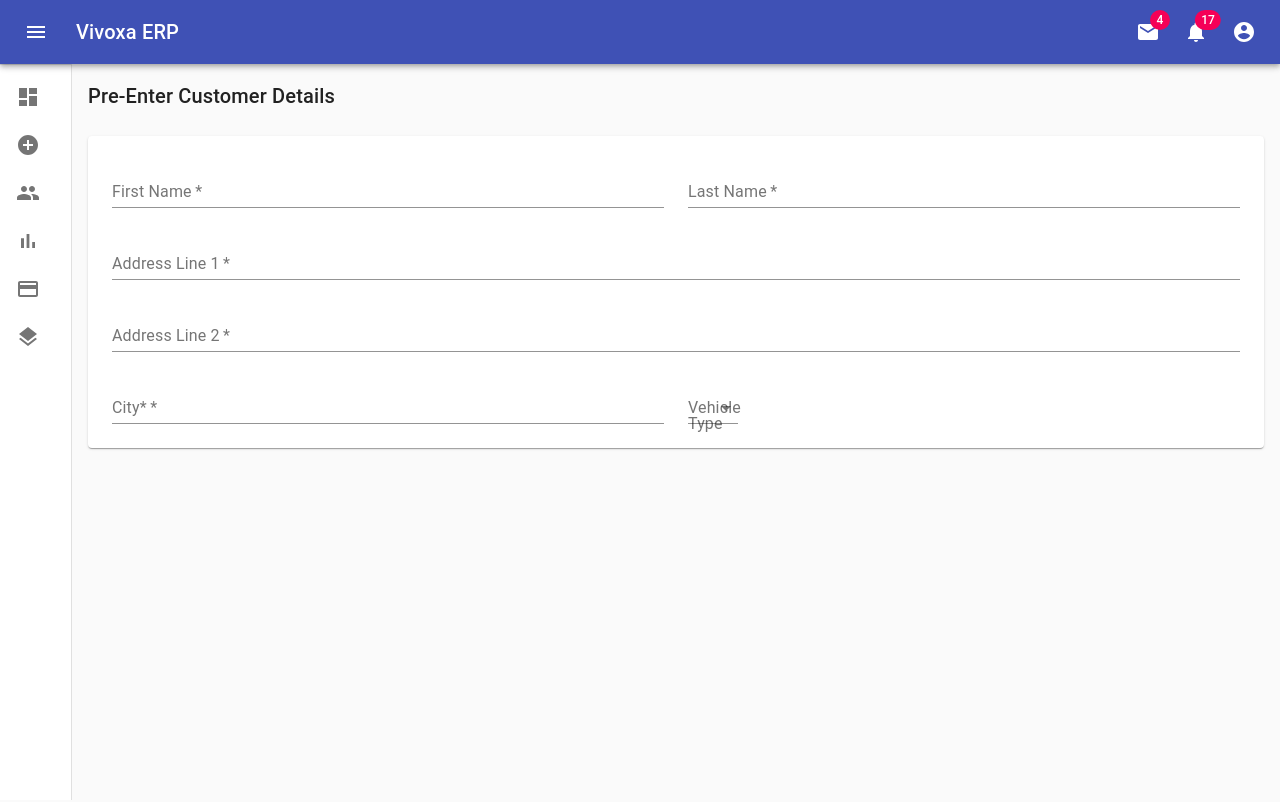
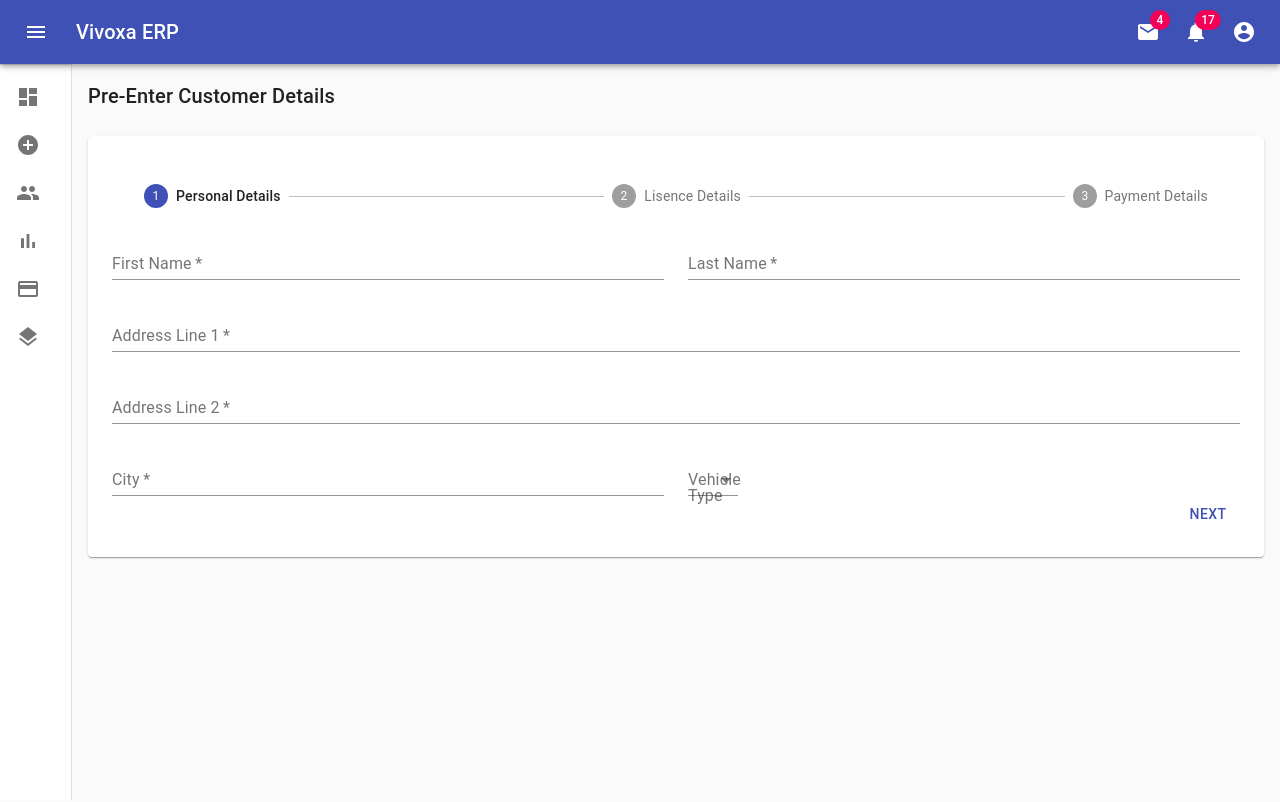
Before and after one commit to vivoxalabs/VivoxaERP, a React (Create React App) app: page /pre-entry in a window 1280 px wide. Shown: the top 802 px of the page. Built offline with nearby package versions, Linux system fonts and the light colour scheme.

Commit message:
ui  additions

```diff
--- a/src/components/PreEntry.jsx
+++ b/src/components/PreEntry.jsx
@@ -2,15 +2,17 @@ import React from "react";
 import {
   makeStyles,
   Typography,
-  Grid,
-  TextField,
-  InputLabel,
-  Select,
-  MenuItem,
   CssBaseline,
   Paper,
-  FormControl
+  Stepper,
+  Step,
+  StepLabel,
+  Button
 } from "@material-ui/core";
+import PersonalS1 from "./sub-components/pre-entry/PersonalS1";
+import TypeS2 from "./sub-components/pre-entry/TypeS2";
+
+//import { Button } from "react-bootstrap/lib/InputGroup";
 
 const useStyles = makeStyles(theme => ({
   layout: {
@@ -24,21 +26,38 @@ const useStyles = makeStyles(theme => ({
     marginBottom: theme.spacing(3),
     padding: theme.spacing(3)
   },
-  form:{
-      minWidth:50
+  form: {
+    minWidth: 50
+  },
+  stepper: {
+    padding: theme.spacing(3, 0, 5)
+  },
+  buttons: {
+    display: "flex",
+    justifyContent: "flex-end"
   }
 }));
+const steps = ["Personal Details", "Lisence Details", "Payment Details"];
 
+function getStepContent(step) {
+  switch (step) {
+    case 0:
+      return <PersonalS1 />;
+    case 1:
+      return <TypeS2/>;
+    default:
+      throw new Error("Unknown Step");
+  }
+}
 export default function PreEntry() {
-  const [values, setValues] = React.useState({
-    type: ""
-  });
+  const [activeStep, setActiveStep] = React.useState(0);
 
-  const handleChange = event => {
-    setValues(oldValues => ({
-      ...oldValues,
-      [event.target.name]: event.target.value
-    }));
+  const handleNext = () => {
+    setActiveStep(activeStep + 1);
+  };
+
+  const handleBack = () => {
+    setActiveStep(activeStep - 1);
   };
 
   const classes = useStyles();
@@ -51,78 +70,47 @@ export default function PreEntry() {
           Pre-Enter Customer Details
         </Typography>
         <Paper className={classes.paper}>
-          <Grid container spacing={3}>
-            <Grid item xs={12} md={6} lg={6}>
-              <TextField
-                required
-                id="firstName"
-                name="firstName"
-                label="First Name"
-                fullWidth
-                autoComplete="fname"
-              />
-            </Grid>
-            <Grid item xs={12} md={6} lg={6}>
-              <TextField
-                required
-                id="lastName"
-                name="lastName"
-                label="Last Name"
-                fullWidth
-                autoComplete="lname"
-              />
-            </Grid>
-            <Grid item xs={12} md={12} lg={12}>
-              <TextField
-                required
-                id="address1"
-                name="address1"
-                label="Address Line 1"
-                fullWidth
-                autoComplete="address1"
-              />
-            </Grid>
-            <Grid item xs={12} md={12} lg={12}>
-              <TextField
-                required
-                id="address2"
-                name="address2"
-                label="Address Line 2"
-                fullWidth
-                autoComplete="address2"
-              />
-            </Grid>
-            <Grid item xs={12} md={6} lg={6}>
-              <TextField
-                required
-                id="city"
-                name="city"
-                label="City*"
-                fullWidth
-                autoComplete="city"
-              />
-            </Grid>
-            <Grid item xs={12} md={6} lg={6}>
-              <FormControl className={classes.form}>
-                <InputLabel id="demo-simple-select-label">
-                  Vehicle Type
-                </InputLabel>
-                <Select
-                  labelId="demo-simple-select-label"
-                  id="demo-simple-select"
-                  value={values.type}
-                  inputProps={{
-                    name: "type",
-                    id: "type-simple"
-                  }}
-                  onChange={handleChange}
-                >
-                  <MenuItem value={"Auto"}>Auto</MenuItem>
-                  <MenuItem value={"Manual"}>Manual</MenuItem>
-                </Select>
-              </FormControl>
-            </Grid>
-          </Grid>
+          <Stepper activeStep={activeStep} ClassName={classes.stepper}>
+            {steps.map(label => (
+              <Step key={label}>
+                <StepLabel>{label}</StepLabel>
+              </Step>
+            ))}
+          </Stepper>
+          <React.Fragment>
+            {activeStep === steps.length ? (
+              <React.Fragment>
+                <Typography variant="h4" gutterBottom>
+                  Success
+                </Typography>
+                <Typography variant="subtitle2">
+                  Customer's Details Saved as Pending Customer
+                </Typography>
+              </React.Fragment>
+            ) : (
+              <React.Fragment>
+                {getStepContent(activeStep)}
+                <div className={classes.buttons}>
+                  {activeStep !== 0 && (
+                    <Button
+                      variant="contained"
+                      color="primary"
+                      onClick={handleBack}
+                    >
+                      Back
+                    </Button>
+                  )}
+                  <Button
+                    varient="contained"
+                    color="primary"
+                    onClick={handleNext}
+                  >
+                    Next
+                  </Button>
+                </div>
+              </React.Fragment>
+            )}
+          </React.Fragment>
         </Paper>
       </main>
     </React.Fragment>
--- a/src/components/navbar.jsx
+++ b/src/components/navbar.jsx
@@ -2,9 +2,6 @@ import React from "react";
 import { BrowserRouter as Router, Route, Link} from 'react-router-dom';
 import { makeStyles } from "@material-ui/core/styles";
 import {
-  Grid,
-  Paper,
-  Container,
   List,
   Drawer,
   MenuItem,
--- /dev/null
+++ b/src/components/sub-components/pre-entry/PersonalS1.jsx
@@ -0,0 +1,104 @@
+import React from "react";
+import {
+  makeStyles,
+  Grid,
+  TextField,
+  InputLabel,
+  Select,
+  MenuItem,
+  FormControl
+} from "@material-ui/core";
+
+const useStyles = makeStyles(theme => ({
+  form: {
+    minWidth: 50
+  }
+}));
+
+export default function PersonalS1() {
+  const classes = useStyles();
+
+  const [values, setValues] = React.useState({
+    type: ""
+  });
+
+  const handleChange = event => {
+    setValues(oldValues => ({
+      ...oldValues,
+      [event.target.name]: event.target.value
+    }));
+
+  };
+  return (
+    <Grid container spacing={3}>
+      <Grid item xs={12} md={6} lg={6}>
+        <TextField
+          required
+          id="firstName"
+          name="firstName"
+          label="First Name"
+          fullWidth
+          autoComplete="fname"
+        />
+      </Grid>
+      <Grid item xs={12} md={6} lg={6}>
+        <TextField
+          required
+          id="lastName"
+          name="lastName"
+          label="Last Name"
+          fullWidth
+          autoComplete="lname"
+        />
+      </Grid>
+      <Grid item xs={12} md={12} lg={12}>
+        <TextField
+          required
+          id="address1"
+          name="address1"
+          label="Address Line 1"
+          fullWidth
+          autoComplete="address1"
+        />
+      </Grid>
+      <Grid item xs={12} md={12} lg={12}>
+        <TextField
+          required
+          id="address2"
+          name="address2"
+          label="Address Line 2"
+          fullWidth
+          autoComplete="address2"
+        />
+      </Grid>
+      <Grid item xs={12} md={6} lg={6}>
+        <TextField
+          required
+          id="city"
+          name="city"
+          label="City"
+          fullWidth
+          autoComplete="city"
+        />
+      </Grid>
+      <Grid item xs={12} md={6} lg={6}>
+        <FormControl className={classes.form}>
+          <InputLabel id="demo-simple-select-label">Vehicle Type</InputLabel>
+          <Select
+            labelId="demo-simple-select-label"
+            id="demo-simple-select"
+            value={values.type}
+            inputProps={{
+              name: "type",
+              id: "type-simple"
+            }}
+            onChange={handleChange}
+          >
+            <MenuItem value={"Auto"}>Auto</MenuItem>
+            <MenuItem value={"Manual"}>Manual</MenuItem>
+          </Select>
+        </FormControl>
+      </Grid>
+    </Grid>
+  );
+}
--- /dev/null
+++ b/src/components/sub-components/pre-entry/TypeS2.jsx
@@ -0,0 +1,20 @@
+import React from "react";
+import { makeStyles, Grid, TextField } from "@material-ui/core";
+
+const useStyles = makeStyles(theme => ({}));
+export default function TypeS2() {
+  return (
+    <Grid container spacing={3}>
+      <Grid item xs={12} md={6} lg={6}>
+        <TextField
+          required
+          id="licenceType"
+          name="licence"
+          label="Licence Type"
+          fullWidth
+          autoComplete="none"
+        />
+      </Grid>
+    </Grid>
+  );
+}
```
Also changed, not shown: src/components/sub-components/FinalStep2.jsx (deleted), src/components/sub-components/FinalStep3.jsx (deleted), src/components/sub-components/pre-entry/PaymentS3.jsx (added).
